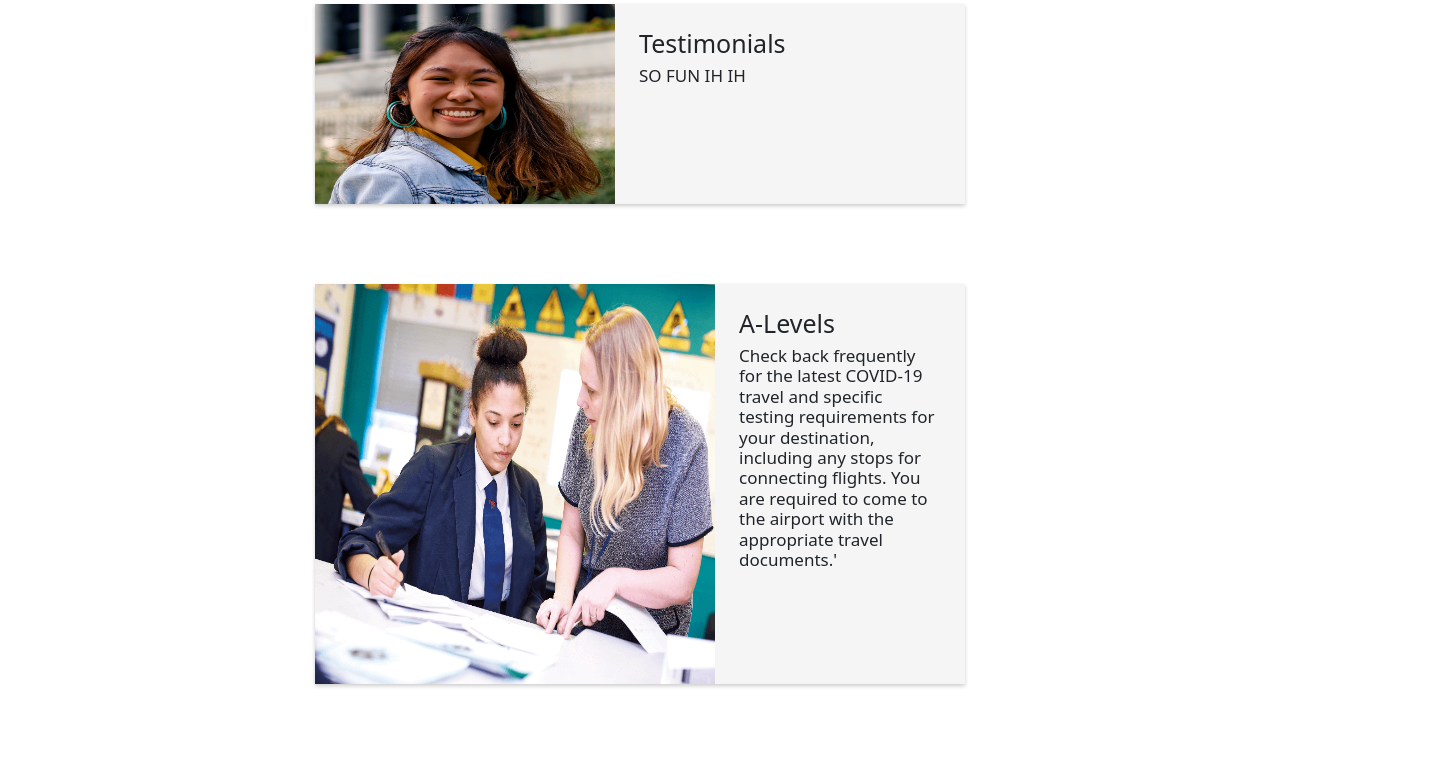
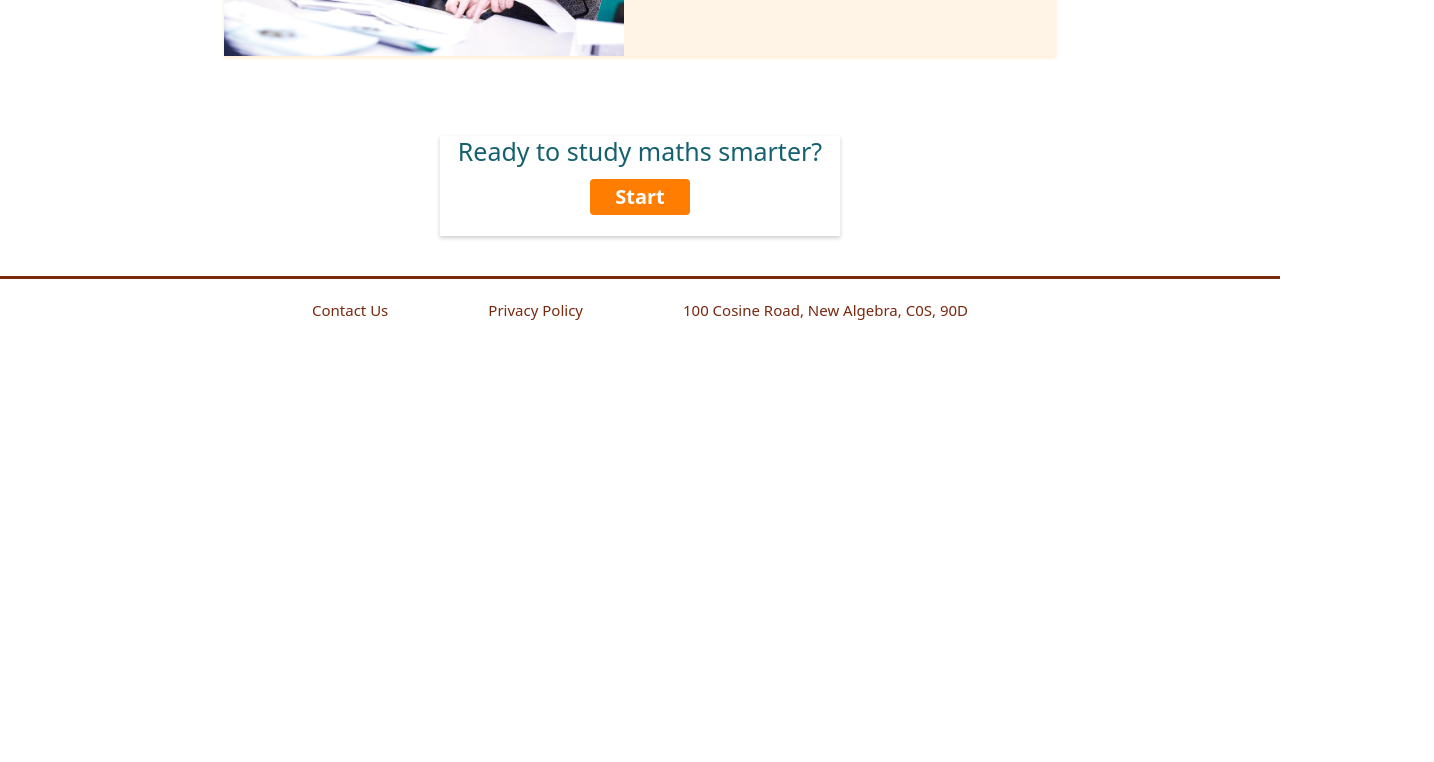
Before and after one commit to cindy1408/StudyMathsSmarter-FrontEnd, a React (Create React App) app: page /homePage in a window 1280 px wide. Shown: the part 1280-2042 px from the top of the page, 1434 px wide, since content can reach past the window. After the commit the page ends 1622 px from the top, so only its background shows below. Built offline with nearby package versions, Linux system fonts and the light colour scheme.

Commit message:
Css changes to home page

```diff
--- a/package.json
+++ b/package.json
@@ -7,6 +7,7 @@
     "@testing-library/react": "^11.2.7",
     "@testing-library/user-event": "^12.8.3",
     "bootstrap": "^5.1.3",
+    "browser-router": "^0.2.0",
     "react": "^17.0.2",
     "react-dom": "^17.0.2",
     "react-router-dom": "^5.3.0",
--- a/src/components/Footer.css
+++ b/src/components/Footer.css
@@ -10,7 +10,7 @@
 }
 
 .footerText {
-  font-size: 25px;
+  font-size: 15px;
   margin-bottom: 0;
   margin-left: 50px;
   margin-right: 50px;
--- a/src/components/NavBar.css
+++ b/src/components/NavBar.css
@@ -3,7 +3,7 @@
 }
 .navbar {
   background: white;
-  height: 200px;
+  height: 140px;
 
   border-bottom: 3px solid #78290f;
   display: flex;
--- a/src/components/NavBar.js
+++ b/src/components/NavBar.js
@@ -38,7 +38,7 @@ function NavBar() {
       </Link>
       <Link className="nav-link" to="/asLevel">
       <li class="fontNav nav-item active navBarStyling">
-         AS-LEVEL
+         AS
       </li>
       </Link>
       <Link className="nav-link" to="/aLevel">
--- a/src/components/cards.css
+++ b/src/components/cards.css
@@ -7,23 +7,24 @@
   padding-top: 2.5rem;
   padding-right: 13.5rem;
 }
+
 .bannerContent {
   width: 55%;
   word-wrap: break-word;
 }
 
 .bannerTitle {
-  font-size: 50px;
+  font-size: 25px;
   color: #15616d;
 }
 .bannerSubText {
-  font-size: 30px;
+  font-size: 20px;
   color: #15616da4;
 }
 
 .bannerGcse {
   background-color: #78290f3f;
-  height: 100px;
+  height: 75px;
   text-align: 10px 150px 10px 200px;
 }
 
@@ -31,24 +32,23 @@
   height: 400px;
   width: 650px;
   display: flex;
-
-  box-shadow: 0 2px 4px 0 rgba(0, 0, 0, 0.2);
+  box-shadow: 0 2px 4px 0 #ffecd1;
   transition: 0.3s;
   border-radius: 0px;
-  background-color: whitesmoke;
+  background-color: #ffecd1;
   margin-top: 2.5rem;
   margin-bottom: 2.5rem;
 }
-@media (min-width: 1500px) {
+@media (min-width: 500px) {
   .mainBody {
-    height: 400px;
+    height: 300px;
     width: 65%;
     display: flex;
 
-    box-shadow: 0 2px 4px 0 rgba(0, 0, 0, 0.2);
+    box-shadow: 0 2px 4px 0 #ffecd1(0, 0, 0, 0.2);
     transition: 0.3s;
     border-radius: 0px;
-    background-color: whitesmoke;
+    background-color: #ffecd18c;
     margin-top: 2.5rem;
     margin-bottom: 2.5rem;
   }
@@ -57,15 +57,15 @@
 
 .mainBody2 {
   height: 200px;
-  width: 650px;
+  width: 945px;
   display: flex;
 
   box-shadow: 0 2px 4px 0 rgba(0, 0, 0, 0.2);
   transition: 0.3s;
   border-radius: 0px;
-  background-color: whitesmoke;
-  margin-top: 2.5rem;
-  margin-bottom: 2.5rem;
+  background-color: #15616d49;
+  margin-top: 0rem;
+  margin-bottom: 0rem;
 }
 @media (min-width: 1500px) {
   .mainBody2 {
@@ -76,9 +76,9 @@
     box-shadow: 0 2px 4px 0 rgba(0, 0, 0, 0.2);
     transition: 0.3s;
     border-radius: 0px;
-    background-color: whitesmoke;
-    margin-top: 2.5rem;
-    margin-bottom: 2.5rem;
+  background-color: #15616d49;
+    margin-top: 0rem;
+    margin-bottom: 0rem;
   }
 }
 
@@ -101,9 +101,47 @@
 }
 
 .mainBodyTitle {
-  font-size: 25px;
+  font-size: 40px;
   padding-top: 1.5rem;
+  color: #15616d;
 }
 .mainBodySubText {
   font-size: 17px;
+  color: rgba(0, 0, 0, 0.712);
 }
+
+.mainBody3 {
+  height: 100px;
+  width: 400px;
+  box-shadow: 0 2px 4px 0 rgba(0, 0, 0, 0.2);
+  transition: 0.3s;
+  border-radius: 0px;
+  margin-top: 2.5rem;
+  margin-bottom: 2.5rem;
+}
+.mainBodyContent3 {
+  text-align: center;
+}
+
+.mainBodyTitle3 {
+  text-align: center;
+  font-size: 25px;
+  color: #15616d;
+}
+
+.startButton {
+  display: relative;
+  border-radius: 4px;
+  /* background-color: rgba(68, 33, 192, 0.2); */
+  background-color: #ff7d00;
+  border: none;
+  color: #ffffff;
+  text-align: center;
+  font-weight: bold;
+  font-size: 20px;
+  padding: 3px;
+  width: 100px;
+  transition: all 0.5s;
+  cursor: pointer;
+  margin: 5px;
+}
--- a/src/components/cards.js
+++ b/src/components/cards.js
@@ -37,7 +37,7 @@ function MainBody (props){
 function MainBody2 (props){
     return(
         <div className="mainBody2">
-            <img className="mainBodyImage2" src={props.imageSrc}/>
+            {/* <img className="mainBodyImage2" src={props.imageSrc}/> */}
             <div className="mainBodyContent">
             <h1 className="mainBodyTitle">{props.title}</h1>
             <h3 className="mainBodySubText">{props.subText}</h3>
@@ -47,8 +47,18 @@ function MainBody2 (props){
     )
 }
 
+function MainBody3 (props){
+    return(
+        <div className="mainBody3">
+            <div className="mainBodyContent3">
+            <h1 className="mainBodyTitle3">{props.title}</h1>
+            <button class="startButton"  ><span>Start </span></button>
+            </div>
+        </div>
 
+    )
+}
 
 export{
-    Banner, BannerGcse, MainBody, MainBody2,
+    Banner, BannerGcse, MainBody, MainBody2,MainBody3
 };
--- a/src/pages/homePage.js
+++ b/src/pages/homePage.js
@@ -1,6 +1,6 @@
 import { logDOM } from "@testing-library/react";
 import React from "react";
-import {Banner, MainBody,MainBody2} from "../components/cards.js";
+import {Banner, MainBody,MainBody2,MainBody3,} from "../components/cards.js";
 import Logo from '../images/FR_English.png';
 import GCSEMath from '../images/gcseMathPaper.png';
 import Smile from '../images/smile.png';
@@ -14,7 +14,10 @@ function homePage(){
             <MainBody imageSrc={GCSEMath} title="GCSE " subText="Check back frequently for the latest COVID-19 travel and specific testing requirements for your destination, including any stops for connecting flights. You are required to come to the airport with the appropriate travel documents.'"/>
             <MainBody2 imageSrc={Smile} title="Testimonials " subText="SO FUN IH IH"/>
             <MainBody imageSrc={Logo} title="A-Levels " subText="Check back frequently for the latest COVID-19 travel and specific testing requirements for your destination, including any stops for connecting flights. You are required to come to the airport with the appropriate travel documents.'"/>
-            <MainBody2 imageSrc={Logo} title="Try the quizzes! " subText="Check back frequently for the latest COID-19"/>
+            <MainBody3 imageSrc={Logo} title="Ready to study maths smarter? " subText="Try our Quiz"/>
+
+
+      <div className="homePage"></div>
 </div>
 
 
```
Also changed, not shown: 1 other file (tests, documents, lock files or other folders).
